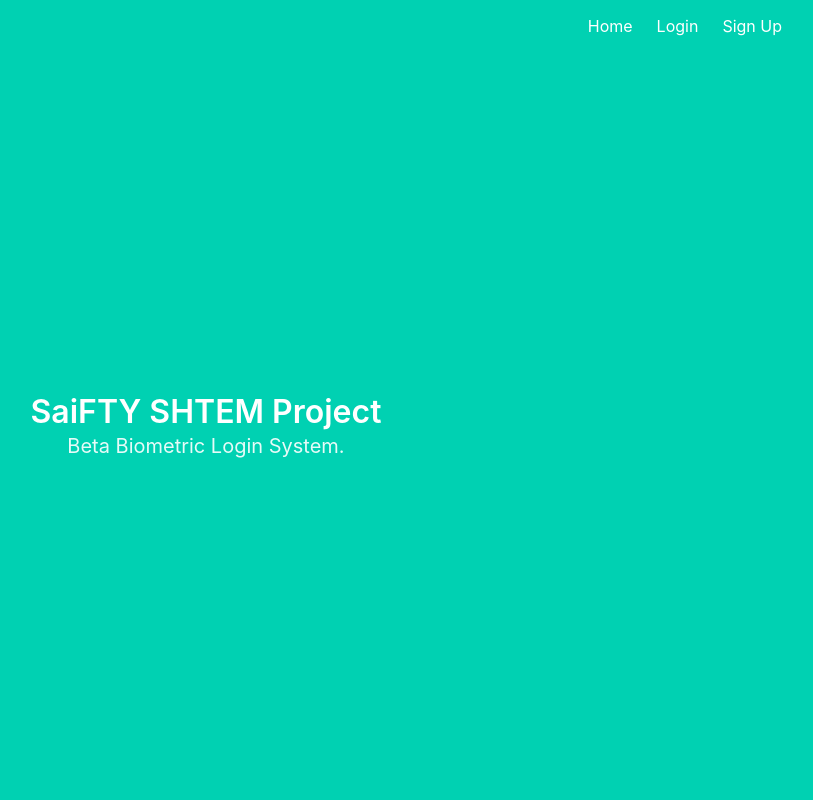
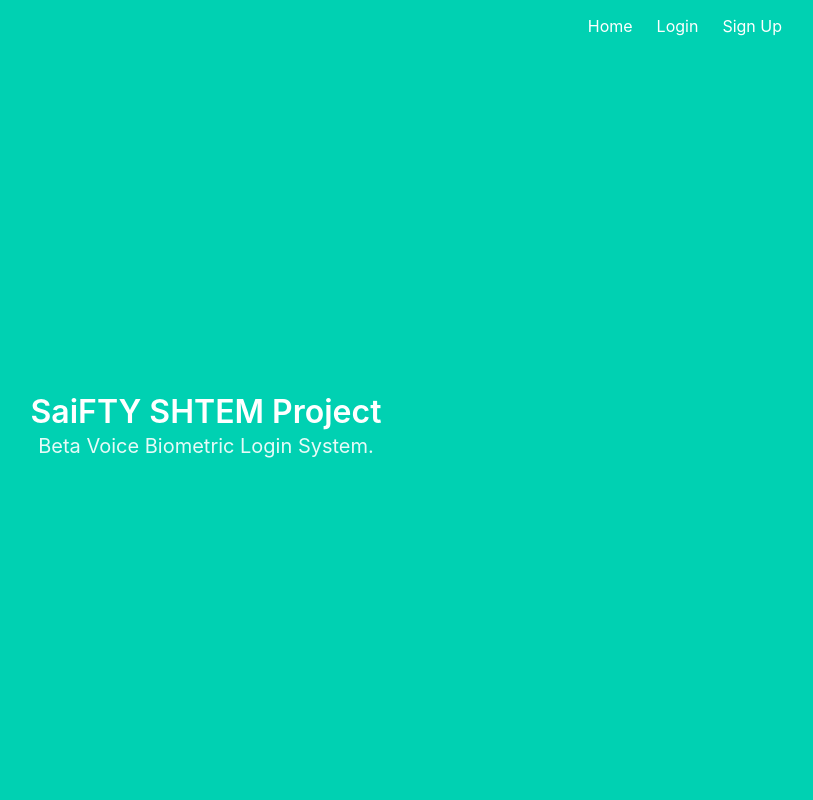
Before and after one commit to NaveedShahid/Voice-Authentication-CNN, a Flask app: page / in a window 1280 px wide. Shown: the whole page, without its empty margins (434-1247 px from the left). Run offline with Flask 3, Linux system fonts and the light colour scheme.

```diff
--- a/project/templates/index.html
+++ b/project/templates/index.html
@@ -5,6 +5,6 @@
   SaiFTY SHTEM Project
 </h1>
 <h2 class="subtitle">
-  Beta Biometric Login System.
+  Beta Voice Biometric Login System.
 </h2>
 {% endblock %}
```
